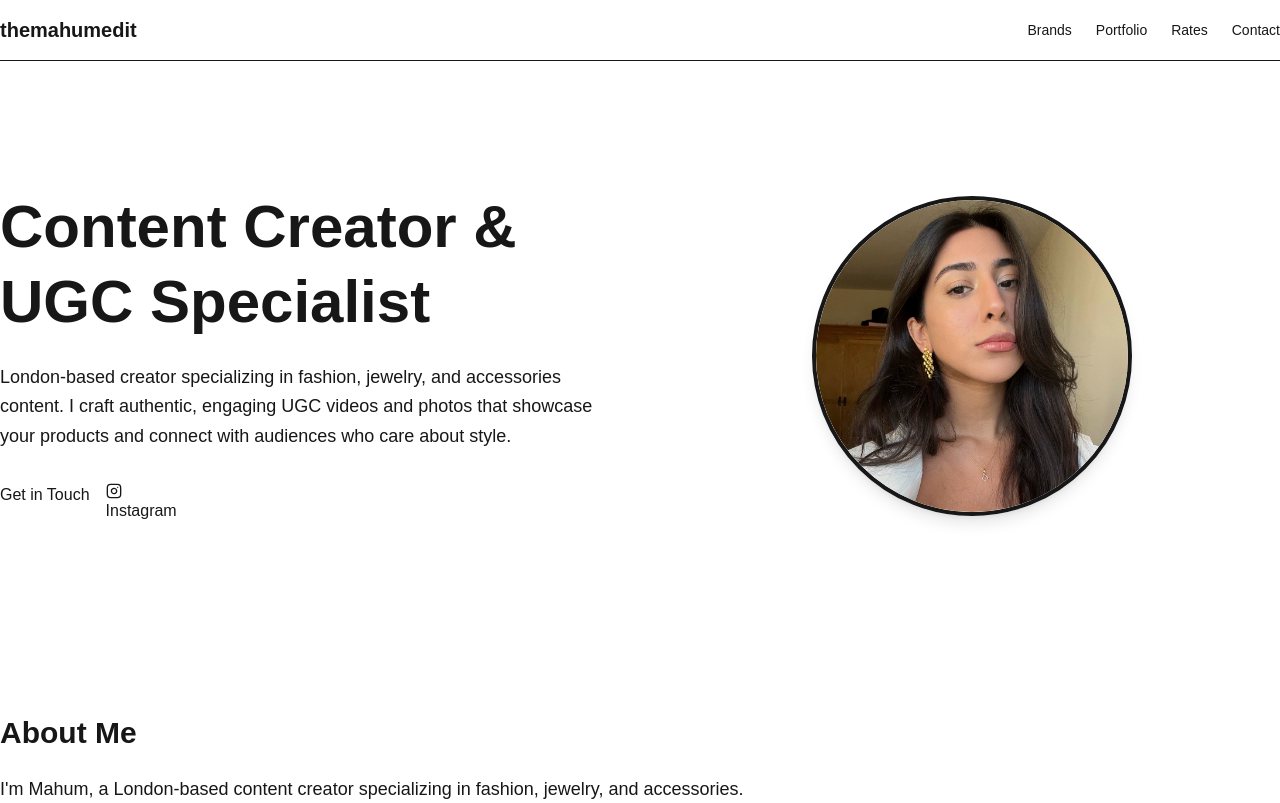
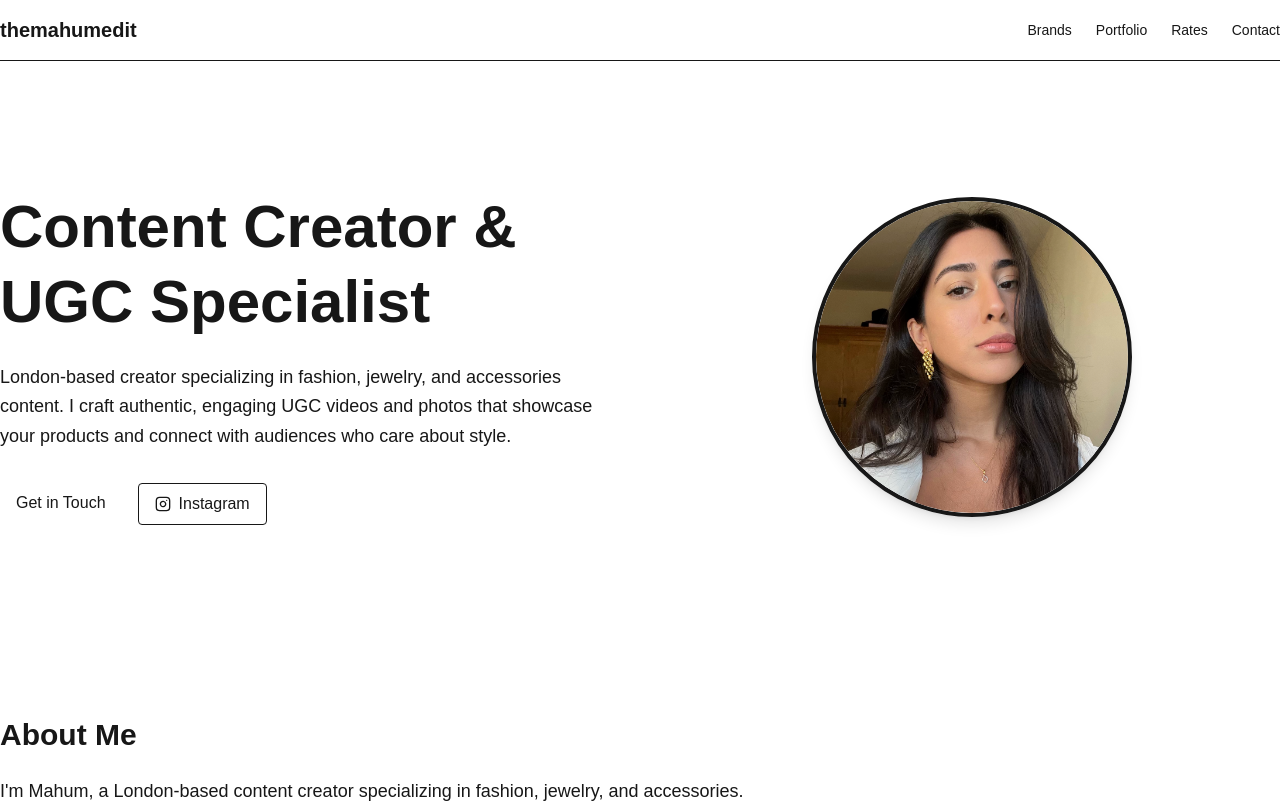
Before and after one commit to Mahumshaikh/themahumedit, a Next.js app: page / in a window 1280 px wide. Shown: the top 803 px of the page. Built offline with nearby package versions, Linux system fonts and the light colour scheme.

Commit message:
Your commit message

```diff
--- a/app/page.tsx
+++ b/app/page.tsx
@@ -1,4 +1,3 @@
-import { button } from "@/components/ui/button";
 import { Instagram, Mail, Music } from "lucide-react";
 
 export default function Home() {
@@ -60,13 +59,13 @@ export default function Home() {
               </p>
               <div className="flex gap-4">
                 <a href="#contact">
-                  <button className="bg-primary text-primary-foreground hover:bg-primary/90">
+                  <button className="bg-primary text-primary-foreground hover:bg-primary/90 px-4 py-2 rounded">
                     Get in Touch
                   </button>
                 </a>
                 <a href="https://instagram.com/themahumedit" target="_blank" rel="noopener noreferrer">
-                  <button variant="outline">
-                    <Instagram className="w-4 h-4 mr-2" />
+                  <button className="border border-primary-foreground text-primary-foreground hover:bg-primary-foreground/10 flex items-center gap-2 px-4 py-2 rounded">
+                    <Instagram className="w-4 h-4" />
                     Instagram
                   </button>
                 </a>
@@ -248,20 +247,20 @@ export default function Home() {
           </p>
           <div className="flex flex-col sm:flex-row gap-4 justify-center items-center">
             <a href="mailto:mahumashaikh@hotmail.com">
-              <button className="bg-primary-foreground text-primary hover:bg-primary-foreground/90">
-                <Mail className="w-4 h-4 mr-2" />
+              <button className="bg-primary-foreground text-primary hover:bg-primary-foreground/90 flex items-center gap-2 px-4 py-2 rounded">
+                <Mail className="w-4 h-4" />
                 Email Me
               </button>
             </a>
             <a href="https://instagram.com/themahumedit" target="_blank" rel="noopener noreferrer">
-              <button variant="outline" className="border-primary-foreground text-primary-foreground hover:bg-primary-foreground/10">
-                <Instagram className="w-4 h-4 mr-2" />
+              <button className="border border-primary-foreground text-primary-foreground hover:bg-primary-foreground/10 flex items-center gap-2 px-4 py-2 rounded">
+                <Instagram className="w-4 h-4" />
                 @themahumedit
               </button>
             </a>
             <a href="https://tiktok.com/@themahumedit" target="_blank" rel="noopener noreferrer">
-              <button variant="outline" className="border-primary-foreground text-primary-foreground hover:bg-primary-foreground/10">
-                <Music className="w-4 h-4 mr-2" />
+              <button className="border border-primary-foreground text-primary-foreground hover:bg-primary-foreground/10 flex items-center gap-2 px-4 py-2 rounded">
+                <Music className="w-4 h-4" />
                 TikTok
               </button>
             </a>
```
